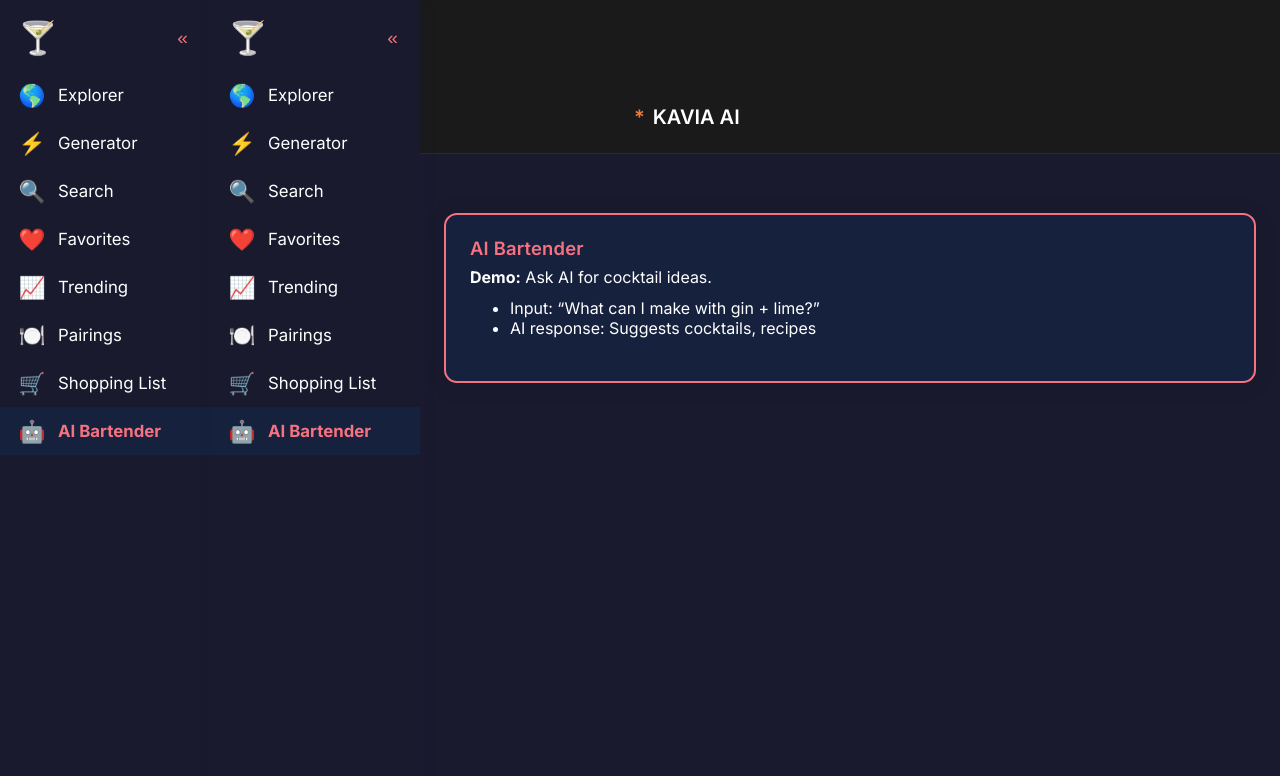
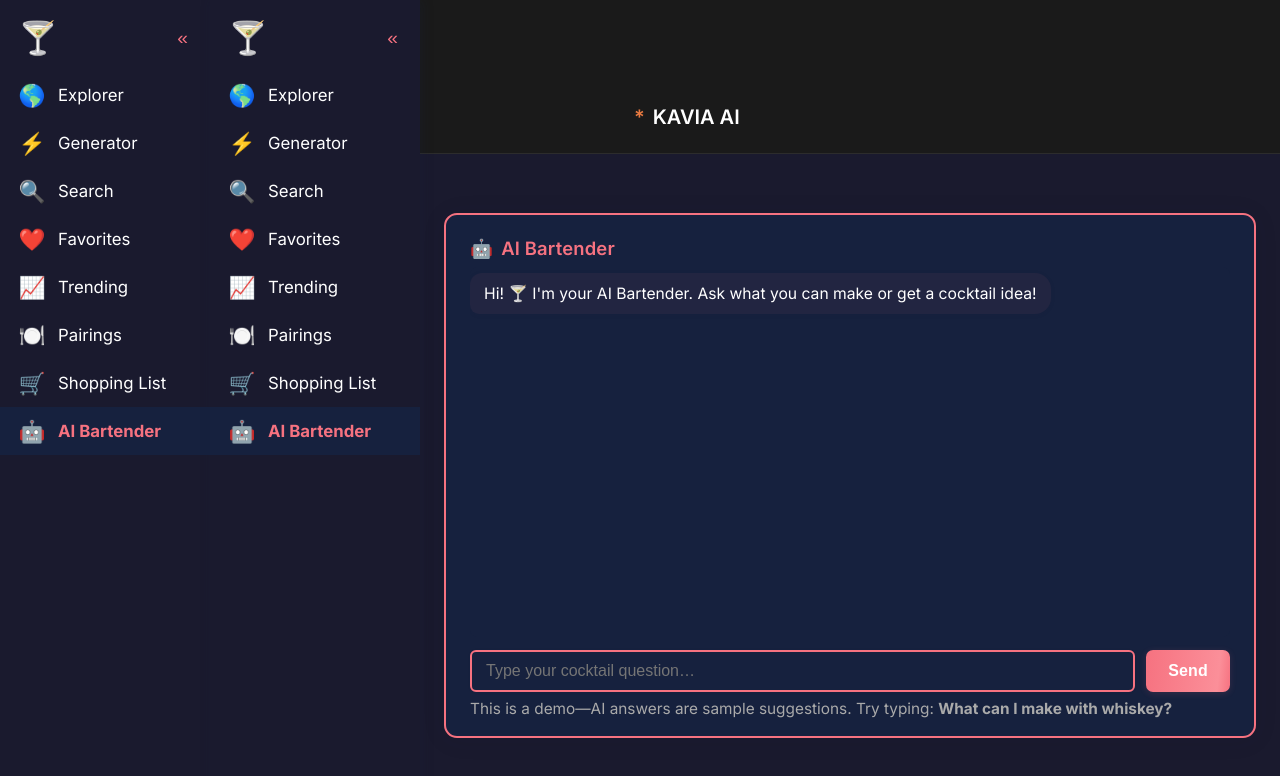
Before and after one commit to Workflow-Manager-admin/mixmaster-102939-b128bcb9, a React (Create React App) app in the folder mixmaster/: page /ai-bartender in a window 1280 px wide. Shown: the top 776 px of the page. Built offline with nearby package versions, Linux system fonts and the light colour scheme.

Commit message:
Auto-commit: Changes as of 2025-05-29T00:22:19.197029+00:00

```diff
--- a/mixmaster/src/features/AIBartender.js
+++ b/mixmaster/src/features/AIBartender.js
@@ -1,19 +1,144 @@
-import React from "react";
+import React, { useState, useRef, useEffect } from "react";
 import Card from "../components/Card";
 
 // PUBLIC_INTERFACE
 /**
- * AIBartender – AI-powered cocktail suggestion/chat demo UI.
+ * AIBartender – Interactive chat demo UI for cocktail suggestions.
+ * Lets users "ask" cocktail questions to the AI, returning a mock response.
  */
 function AIBartender() {
+  const [messages, setMessages] = useState([
+    { sender: "ai", text: "Hi! 🍸 I'm your AI Bartender. Ask what you can make or get a cocktail idea!" }
+  ]);
+  const [inputValue, setInputValue] = useState("");
+  const chatEndRef = useRef(null);
+
+  // Autoscroll to latest message.
+  useEffect(() => {
+    if (chatEndRef.current) chatEndRef.current.scrollIntoView({ behavior: "smooth" });
+  }, [messages]);
+
+  function handleSend(e) {
+    e.preventDefault();
+    const question = inputValue.trim();
+    if (!question) return;
+    setMessages((msgs) => [
+      ...msgs,
+      { sender: "user", text: question }
+    ]);
+    setInputValue("");
+
+    // Demo AI reply, could randomize or return more creative text!
+    setTimeout(() => {
+      setMessages((msgs) => [
+        ...msgs,
+        {
+          sender: "ai",
+          text: getDemoBartenderReply(question)
+        }
+      ]);
+    }, 600);
+  }
+
+  function getDemoBartenderReply(q) {
+    const lower = q.toLowerCase();
+    // Simple keyword demo logic:
+    if (lower.includes("gin") && lower.includes("lime"))
+      return "Try a Gin Gimlet or a Southside! 🍸 Recipe: Gin, Lime Juice, simple syrup, and a mint garnish.";
+    if (lower.includes("tequila"))
+      return "Why not a Margarita or Paloma? Both use Tequila and are super refreshing.";
+    if (lower.includes("whiskey"))
+      return "How about an Old Fashioned or Whiskey Sour?";
+    if (lower.includes("rum"))
+      return "You can make a Mojito or Daiquiri! Tips: Pair with mint and lime for summer vibes.";
+    if (lower.includes("vodka"))
+      return "A classic Cosmopolitan or Moscow Mule is always a hit with vodka!";
+    if (lower.includes("sweet"))
+      return "Try a Cosmopolitan or a Daiquiri for those with a sweet tooth!";
+    if (lower.includes("refresh"))
+      return "Mojito, Margarita, or Southside are all super refreshing options.";
+    if (lower.match(/what.*make|ideas|cocktail.*with|suggest/))
+      return "Tell me an ingredient you have! Or choose a base spirit: gin, rum, tequila, whiskey, or vodka.";
+    // Default
+    return "Here's a fun recipe: Gin, Lemon, a splash of honey, and tonic water. Enjoy!";
+  }
+
   return (
-    <Card title="AI Bartender">
-      <div>
-        <strong>Demo:</strong> Ask AI for cocktail ideas.<br />
-        <ul style={{margin: "0.7em 0 0"}}>
-          <li>Input: “What can I make with gin + lime?”</li>
-          <li>AI response: Suggests cocktails, recipes</li>
-        </ul>
+    <Card title={
+      <span>
+        <span role="img" aria-label="robot" style={{ marginRight: 8 }}>🤖</span>
+        AI Bartender
+      </span>
+    }>
+      <div style={{
+        display: "flex", flexDirection: "column",
+        height: "min(370px, 42vw)", minHeight: 190, maxHeight: 390,
+        overflow: "auto", marginBottom: 13, borderRadius: 7, background: "var(--card-bg)"
+      }}>
+        <div style={{ flex: 1, padding: "6px 2px 7px 0", overflowY: "auto", scrollbarWidth: "thin" }}>
+          {messages.map((msg, i) => (
+            <div
+              key={i}
+              style={{
+                display: "flex",
+                justifyContent: msg.sender === "user" ? "flex-end" : "flex-start",
+                marginBottom: 3,
+              }}>
+              <div
+                style={{
+                  maxWidth: "94%",
+                  background: msg.sender === "ai" ? "#222541" : "var(--brand-accent)",
+                  color: msg.sender === "ai" ? "#fff" : "#fff",
+                  borderRadius: msg.sender === "ai" ? "12px 16px 16px 9px" : "14px 12px 9px 16px",
+                  boxShadow: "0 1px 4px 0 rgba(30,26,60,.10)",
+                  fontSize: ".98em",
+                  padding: "11px 14px",
+                  marginBottom: "1.5px",
+                  minWidth: 32,
+                  marginLeft: msg.sender === "ai" ? 0 : "auto",
+                  marginRight: msg.sender === "ai" ? "auto" : 0,
+                  alignSelf: msg.sender === "ai" ? "flex-start" : "flex-end",
+                  whiteSpace: "pre-line"
+                }}
+                aria-label={msg.sender === "ai" ? "Bartender" : "You"}
+              >
+                {msg.text}
+              </div>
+            </div>
+          ))}
+          <div ref={chatEndRef} />
+        </div>
+      </div>
+      <form onSubmit={handleSend} style={{ display: "flex", gap: ".7em" }}>
+        <input
+          type="text"
+          placeholder="Type your cocktail question…"
+          value={inputValue}
+          onChange={e => setInputValue(e.target.value)}
+          style={{
+            flex: 1,
+            background: "var(--card-bg)",
+            color: "#fff",
+            border: "2px solid var(--kavia-accent)",
+            borderRadius: "6px",
+            padding: "10px 14px",
+            fontSize: "1em",
+            outline: "none"
+          }}
+          aria-label="Chat with bartender"
+        />
+        <button
+          className="btn"
+          type="submit"
+          aria-label="Send"
+          style={{ minWidth: 72 }}
+          disabled={!inputValue.trim()}
+        >Send</button>
+      </form>
+      <div style={{
+        marginTop: 7, color: "#aaa", fontSize: ".96em", minHeight: 5
+      }}>
+        This is a demo—AI answers are sample suggestions. Try typing: <b>What can I make with whiskey?</b>
       </div>
     </Card>
   );
```
Also changed, not shown: 2 other files (tests, documents, lock files or other folders).
